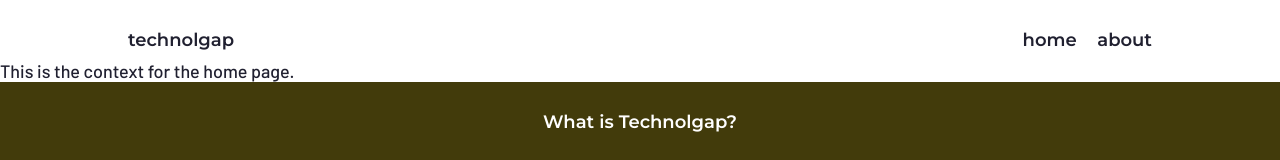
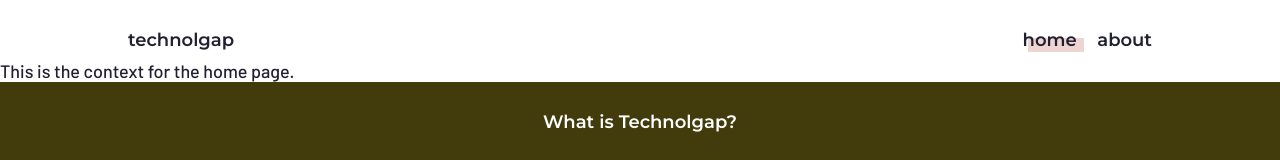
Before and after one commit to Technolgap/technolgap-website, a Next.js app: page / in a window 1280 px wide. Shown: the top 160 px of the page. Built offline with nearby package versions, Linux system fonts and the light colour scheme; a web font is replaced by a local one.

Commit message:
add active page indicator

```diff
--- a/components/NavBar/NavBar.js
+++ b/components/NavBar/NavBar.js
@@ -1,8 +1,21 @@
 import styles from "./NavBar.module.scss";
 import Link from "next/link";
+import { useRouter } from 'next/router';
 
-const NavBar = () =>
-<div className={styles.NavBar}>
+
+// const router = useRouter();
+// console.log(router);
+
+function getRoute(){
+    const router = useRouter();
+    console.log(router.pathname);
+    return router.query;
+
+}
+
+/* const NavBar = () =>
+
+<div  className={styles.NavBar}>
 
   <div className = {styles.technolgap}>technolgap</div>
 
@@ -27,3 +40,55 @@ const NavBar = () =>
 </div>;
 
 export default NavBar;
+ */
+
+
+ export default function NavBar(){
+    const router = useRouter();
+    console.log(router.pathname);
+
+
+    let href1 = `/`;
+    let className1 = "";
+    if (router.pathname == href1){
+         className1 = `${styles.activePage}`;
+    }else{
+        className1 = "";
+    }
+
+    let href2 = `/about`
+    let className2 = "";
+    if (router.pathname == href2){
+         className2 = `${styles.activePage}`;
+    }else{
+        className2 = "";
+    }
+
+
+
+
+    return <div  className={styles.NavBar}>
+
+    <div className = {styles.technolgap}>technolgap</div>
+
+    <div className = {styles.navButtons}>
+        <div className = {className1}></div>
+
+        <Link href = {`\\`}>
+              <h4>home</h4>
+        </Link>
+
+    </div>
+
+     <div className = {styles.navButtons}>
+           <div className = {className2}></div>
+
+          <Link href = "/about">
+               <h4>about</h4>
+          </Link>
+
+      </div>
+
+  </div>;
+
+ }
--- a/components/NavBar/NavBar.module.scss
+++ b/components/NavBar/NavBar.module.scss
@@ -40,6 +40,7 @@
   z-index: -1;
   margin-left: 5px;
   margin-top: 33px;
+  background-color: $misty-pink;
 }
 
 .navButtons:hover{
@@ -48,6 +49,6 @@
 }
 
 
-.navButtons:hover .activePage{
-  background-color: $misty-pink;
-}
+// .navButtons:hover .activePage{
+//   background-color: $misty-pink;
+// }
```
